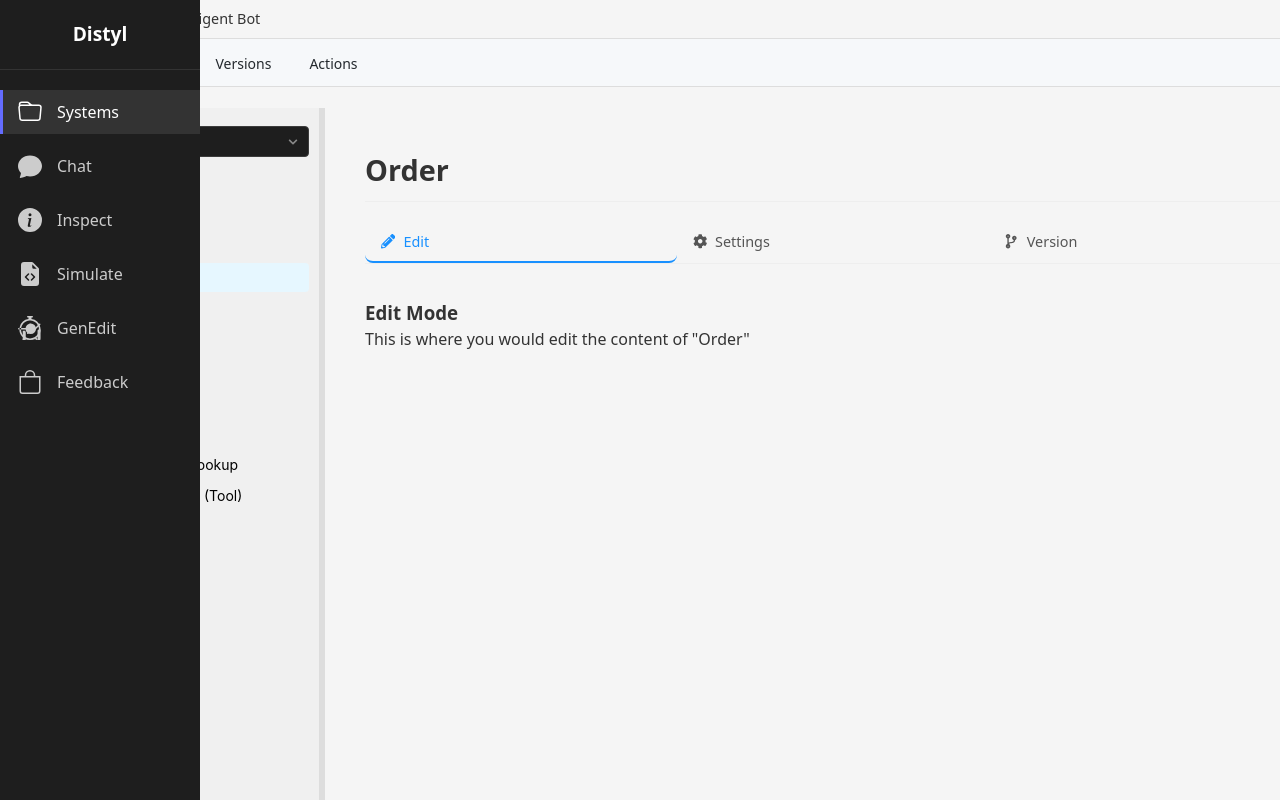
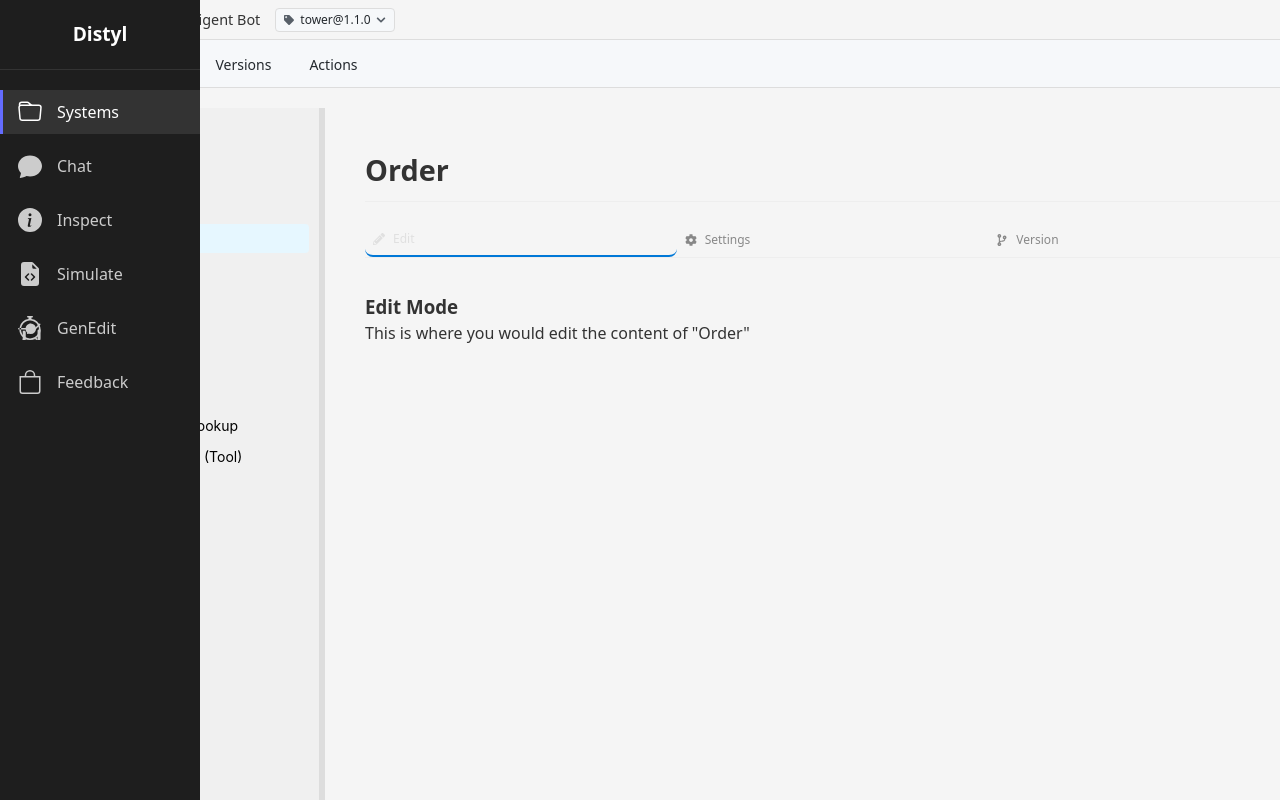
Before and after one commit to connor-distyl/distillery-fe-sketch, a React (Vite) app: page /workspace in a window 1280 px wide. Both pictures are taken after a click on the element 700 px from the left and 291 px from the top of the page. Built offline with nearby package versions, Linux system fonts and the light colour scheme.

Commit message:
updated location of the version selector

```diff
--- a/src/components/FileExplorer/FileExplorerPanel.tsx
+++ b/src/components/FileExplorer/FileExplorerPanel.tsx
@@ -1,7 +1,7 @@
 import { useState } from 'react';
 import FileExplorer from './FileExplorer';
 import PanelHeader, { PanelType } from '../common/PanelHeader';
-import { Version, fileStructure } from '../../data/versions';
+import { fileStructure } from '../../data/versions';
 import './FileExplorerPanel.css';
 
 // Define interface for edited settings
@@ -18,7 +18,6 @@ type FileExplorerPanelProps = {
   onSelectFile: (fileName: string) => void;
   editedSettings: EditedSettings;
   selectedFileId?: string;
-  onVersionSelect?: (version: Version) => void;
   onSetActiveTab?: (tab: TabType) => void;
 }
 
@@ -27,8 +26,7 @@ const FileExplorerPanel = ({
   onSwitchPanel,
   onSelectFile,
   editedSettings,
-  selectedFileId: externalSelectedFileId,
-  onVersionSelect
+  selectedFileId: externalSelectedFileId
 }: FileExplorerPanelProps) => {
   // Use the file structure from versions.ts instead of local state
   const [fileData, setFileData] = useState(fileStructure);
@@ -81,7 +79,6 @@ const FileExplorerPanel = ({
         title="Explorer"
         activePanel={activePanel}
         onSwitchPanel={onSwitchPanel}
-        onVersionSelect={onVersionSelect}
       />
       <FileExplorer
         data={fileData}
--- a/src/components/common/PanelHeader.tsx
+++ b/src/components/common/PanelHeader.tsx
@@ -1,7 +1,5 @@
 import React from 'react';
 import { FaFolder, FaComment } from 'react-icons/fa';
-import VersionSelector from './VersionSelector';
-import { Version } from '../../data/versions';
 import './PanelHeader.css';
 
 export type PanelType = 'files' | 'chat';
@@ -10,28 +8,16 @@ interface PanelHeaderProps {
   title: string;
   activePanel: PanelType;
   onSwitchPanel: (panel: PanelType) => void;
-  onVersionSelect?: (version: Version) => void;
-  onViewAllClick?: () => void;
-  showVersionSelector?: boolean;
 }
 
 const PanelHeader: React.FC<PanelHeaderProps> = ({
   title,
   activePanel,
-  onSwitchPanel,
-  onVersionSelect,
-  onViewAllClick,
-  showVersionSelector = true
+  onSwitchPanel
 }) => {
   return (
     <div className="panel-header">
       <h2>{title}</h2>
-      {showVersionSelector && (
-        <VersionSelector
-          onVersionSelect={onVersionSelect}
-          onViewAllClick={onViewAllClick}
-        />
-      )}
       <div className="panel-icons">
         <button
           className={`icon-button folder-btn ${activePanel === 'files' ? 'active' : ''}`}
--- a/src/components/common/VersionSelector.css
+++ b/src/components/common/VersionSelector.css
@@ -1,38 +1,39 @@
 .version-selector {
   position: relative;
-  margin-top: 8px;
-  margin-bottom: 12px;
-  width: 100%;
+  margin: 0;
+  width: auto;
+  min-width: 120px;
 }
 
 .version-selector-button {
   display: flex;
   align-items: center;
-  background-color: #1e1e1e;
-  border: 1px solid #3c3c3c;
+  background-color: #f6f8fa;
+  border: 1px solid #ddd;
   border-radius: 4px;
-  color: #e0e0e0;
-  padding: 6px 10px;
+  color: #24292e;
+  padding: 2px 8px;
   font-size: 12px;
   cursor: pointer;
   width: 100%;
   justify-content: space-between;
   transition: background-color 0.2s;
+  height: 24px;
 }
 
 .version-selector-button:hover {
-  background-color: #2a2a2a;
+  background-color: #e6e8ea;
 }
 
 .version-selector-button .icon {
   margin-right: 6px;
   font-size: 10px;
-  color: #888;
+  color: #586069;
 }
 
 .version-selector-button .chevron {
   font-size: 10px;
-  color: #888;
+  color: #586069;
 }
 
 .version-text {
@@ -46,8 +47,8 @@
 .version-dropdown {
   position: absolute;
   top: 100%;
-  left: 0;
-  width: 100%;
+  right: 0;
+  width: 250px;
   background-color: #252525;
   border: 1px solid #3c3c3c;
   border-radius: 4px;
--- a/src/components/common/VersionSelector.tsx
+++ b/src/components/common/VersionSelector.tsx
@@ -53,16 +53,9 @@ const VersionSelector: React.FC<VersionSelectorProps> = ({ onVersionSelect, onVi
   return (
     <div className="version-selector">
       <button className="version-selector-button" onClick={toggleDropdown}>
-        {activeTab === 'tags' ? <FaTag className="icon" /> : <FaCodeBranch className="icon" />}
+        <FaTag className="icon" />
         <span className="version-text">
-          {activeTab === 'tags'
-            ? selectedVersion.tag
-            : (
-              <>
-                <span className="commit-hash">{selectedVersion.commitHash || 'No hash'}</span>
-                {selectedVersion.tag && <span className="version-tag-label-small">{selectedVersion.tag}</span>}
-              </>
-            )}
+          {selectedVersion.tag || 'Latest Version'}
         </span>
         {isOpen ? <FaChevronUp className="chevron" /> : <FaChevronDown className="chevron" />}
       </button>
--- a/src/pages/WorkspacePage/WorkspacePage.css
+++ b/src/pages/WorkspacePage/WorkspacePage.css
@@ -32,6 +32,7 @@
   background-color: transparent;
   color: #333;
   border-bottom: 1px solid #ddd;
+  height: 40px; /* Fixed height for consistency */
 }
 
 .system-selection-header h1,
@@ -46,11 +47,23 @@
   align-items: center;
 }
 
+.header-actions {
+  display: flex;
+  align-items: center;
+  gap: 10px;
+}
+
 .system-breadcrumb {
   display: flex;
   align-items: center;
   font-size: 0.9rem;
   margin-left: 0.5rem;
+}
+
+.breadcrumb-version-selector {
+  margin-left: 15px;
+  display: flex;
+  align-items: center;
 }
 
 .system-link {
--- a/src/pages/WorkspacePage/WorkspacePage.tsx
+++ b/src/pages/WorkspacePage/WorkspacePage.tsx
@@ -4,6 +4,8 @@ import ChatPanel from '../../components/ChatPanel/ChatPanel';
 import ContentPanel from './ContentPanel';
 import SystemSelector from '../../components/SystemSelector/SystemSelector';
 import { PanelType } from '../../components/common/PanelHeader';
+import VersionSelector from '../../components/common/VersionSelector';
+import { Version } from '../../data/versions';
 import { systems } from '../../data/systems';
 import './WorkspacePage.css';
 
@@ -103,6 +105,18 @@ const WorkspacePage = () => {
     setSelectedSystemId(systemId);
   };
 
+  // Function to handle version selection
+  const handleVersionSelect = (version: Version) => {
+    // Just log the selected version for now
+    console.log('Selected version:', version);
+  };
+
+  // Function to handle view all versions
+  const handleViewAllVersions = () => {
+    console.log('View all versions clicked');
+    // Implement view all versions functionality
+  };
+
   // Render system selector if no system is selected
   if (!selectedSystemId) {
     return (
@@ -140,6 +154,12 @@ const WorkspacePage = () => {
             </span>
             <span className="breadcrumb-separator">&gt;</span>
             <span className="current-system">{selectedSystem?.name}</span>
+            <div className="breadcrumb-version-selector">
+              <VersionSelector
+                onVersionSelect={handleVersionSelect}
+                onViewAllClick={handleViewAllVersions}
+              />
+            </div>
           </div>
         </div>
       </div>
```
